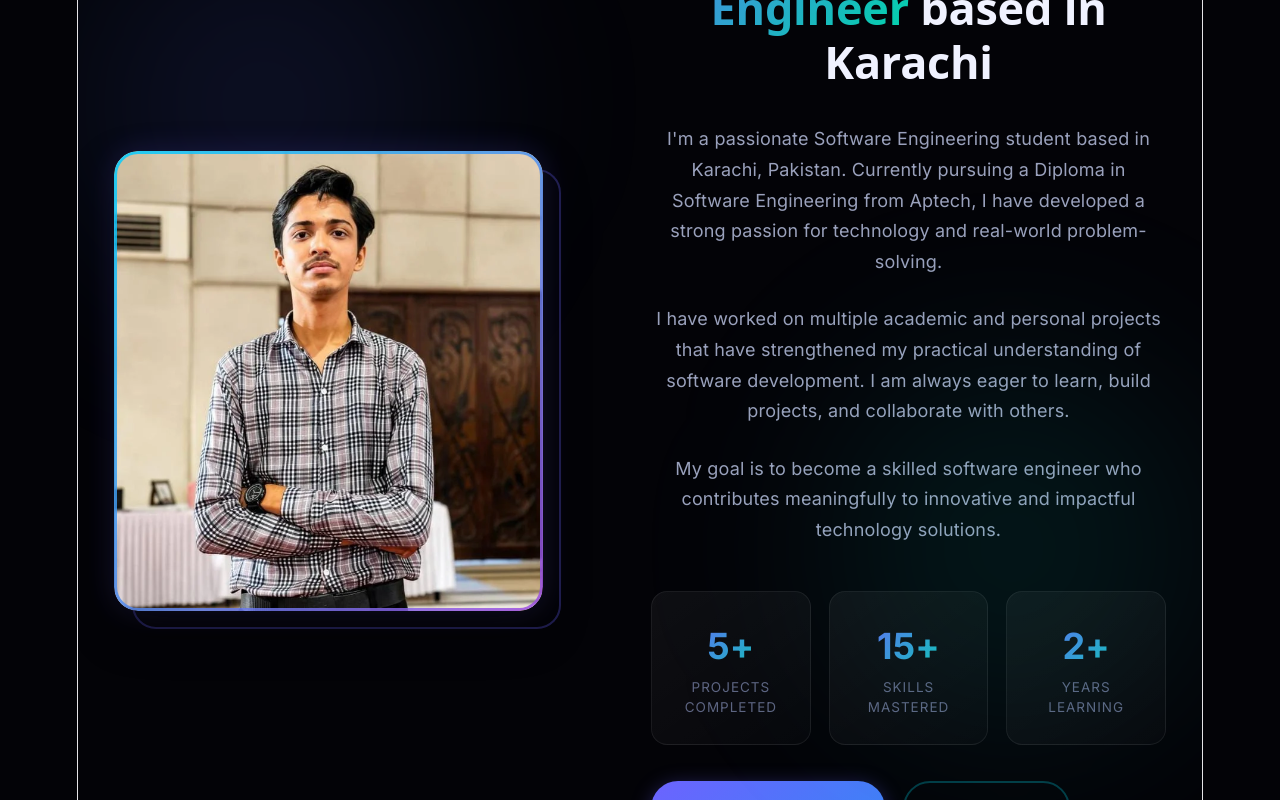
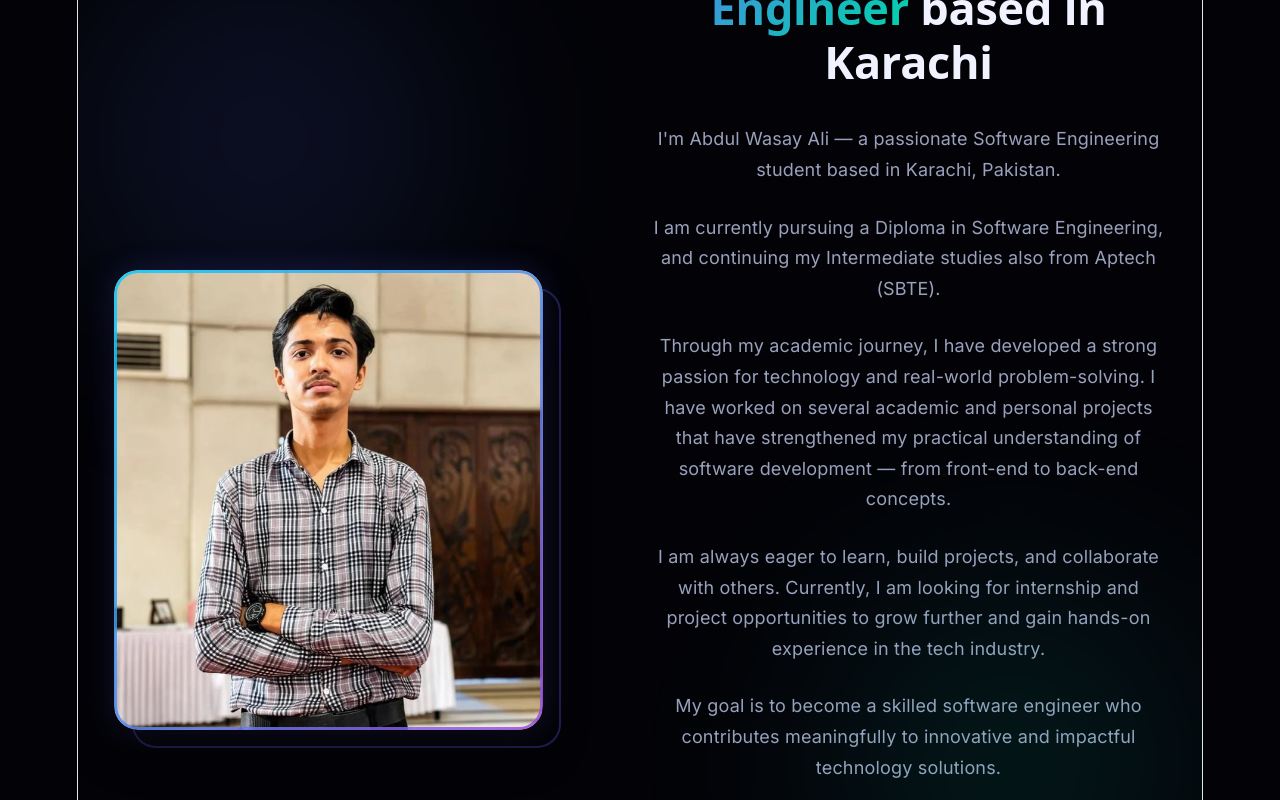
Before and after one commit to AbdulWasayAli/Portfolio, a React (Vite) app: page / in a window 1280 px wide. Shown: the part 1160-1960 px from the top of the page. Built offline with nearby package versions, Linux system fonts and the light colour scheme; no server answers; the HTML template or start-up script is replaced by a standard one.

Commit message:
feat(about): set exact LinkedIn profile narrative in About section

```diff
--- a/src/data/portfolioData.js
+++ b/src/data/portfolioData.js
@@ -35,8 +35,10 @@ export const heroData = {
 
 export const aboutData = {
   paragraphs: [
-    "I'm a passionate Software Engineering student based in Karachi, Pakistan. Currently pursuing a Diploma in Software Engineering from Aptech, I have developed a strong passion for technology and real-world problem-solving.",
-    "I have worked on multiple academic and personal projects that have strengthened my practical understanding of software development. I am always eager to learn, build projects, and collaborate with others.",
+    "I'm Abdul Wasay Ali — a passionate Software Engineering student based in Karachi, Pakistan.",
+    "I am currently pursuing a Diploma in Software Engineering, and continuing my Intermediate studies also from Aptech (SBTE).",
+    "Through my academic journey, I have developed a strong passion for technology and real-world problem-solving. I have worked on several academic and personal projects that have strengthened my practical understanding of software development — from front-end to back-end concepts.",
+    "I am always eager to learn, build projects, and collaborate with others. Currently, I am looking for internship and project opportunities to grow further and gain hands-on experience in the tech industry.",
     "My goal is to become a skilled software engineer who contributes meaningfully to innovative and impactful technology solutions.",
   ],
   stats: [
```
